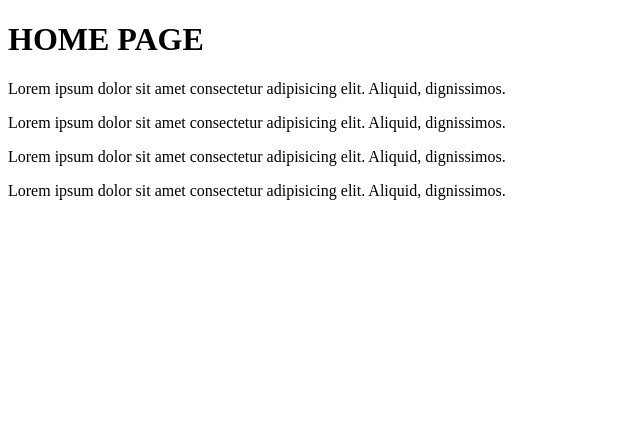
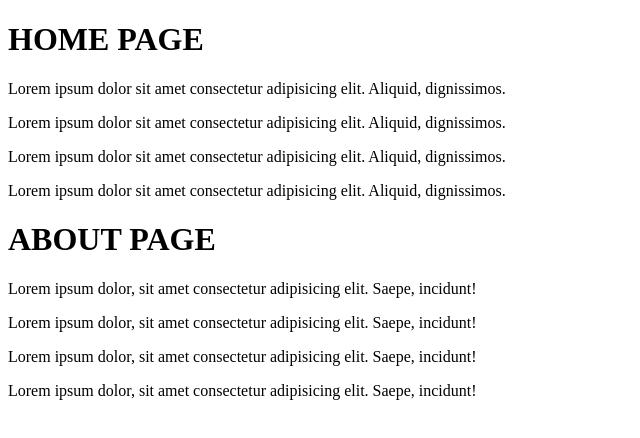
Before and after one commit to vomee/class-work, a plain HTML site: page index.html in a window 1280 px wide. Shown: the whole page, without its empty margins (0-640 px from the left). Drawn offline with Linux system fonts and the light colour scheme.

Commit message:
about commit

```diff
--- a/index.html
+++ b/index.html
@@ -11,5 +11,10 @@
     <p>Lorem ipsum dolor sit amet consectetur adipisicing elit. Aliquid, dignissimos.</p>
     <p>Lorem ipsum dolor sit amet consectetur adipisicing elit. Aliquid, dignissimos.</p>
     <p>Lorem ipsum dolor sit amet consectetur adipisicing elit. Aliquid, dignissimos.</p>
+    <h1>ABOUT PAGE</h1>
+    <p>Lorem ipsum dolor, sit amet consectetur adipisicing elit. Saepe, incidunt!</p>
+    <p>Lorem ipsum dolor, sit amet consectetur adipisicing elit. Saepe, incidunt!</p>
+    <p>Lorem ipsum dolor, sit amet consectetur adipisicing elit. Saepe, incidunt!</p>
+    <p>Lorem ipsum dolor, sit amet consectetur adipisicing elit. Saepe, incidunt!</p>
 </body>
 </html>
```
